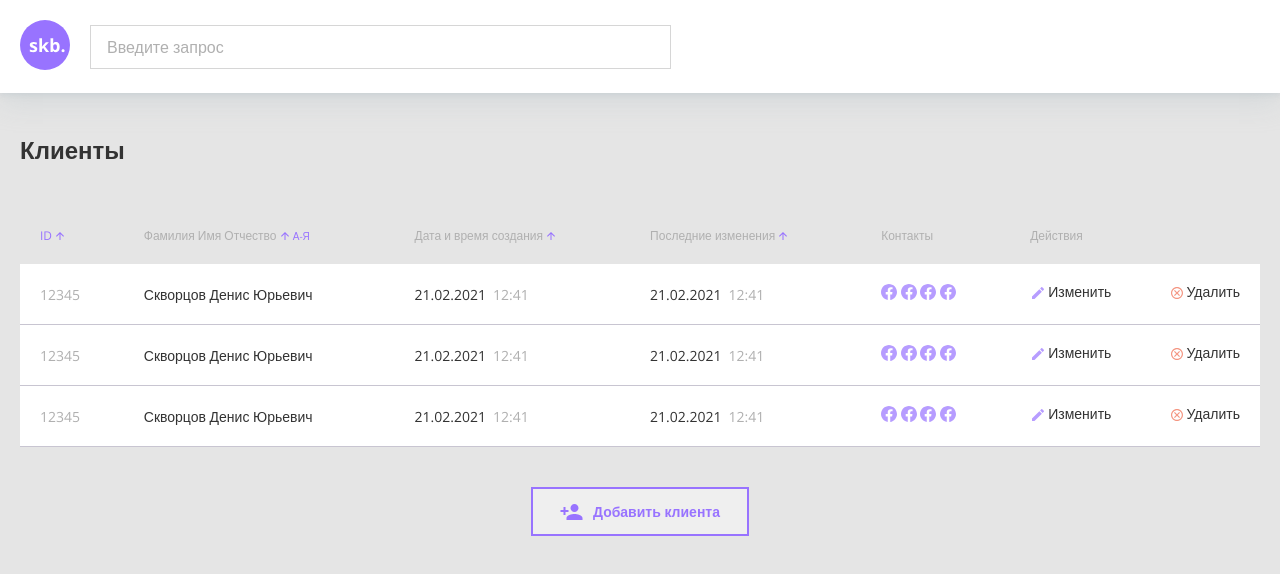
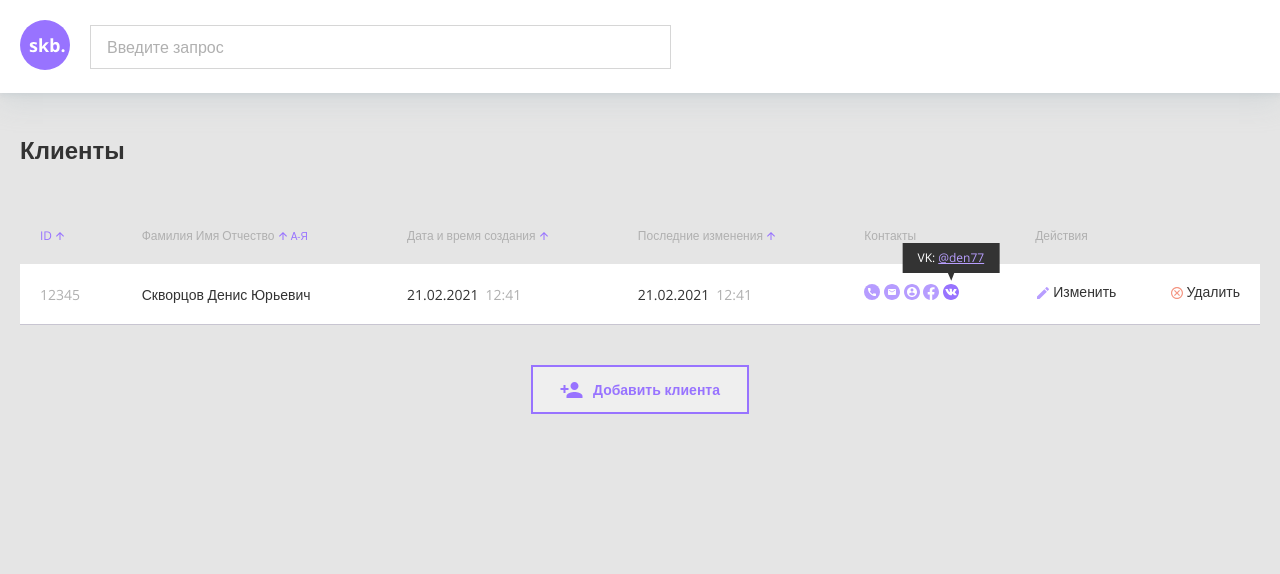
Before and after one commit to vladimir-andrushchenko2/clientsCrm, a website built with Parcel: page project/src/index.html in a window 1280 px wide. Built offline with nearby package versions, Linux system fonts and the light colour scheme.

Commit message:
added css for tooltips

```diff
--- a/project/src/index.html
+++ b/project/src/index.html
@@ -76,54 +76,36 @@
               <td class="table__cell client__edited">21.02.2021<span class="muted-text client__time">12:41</span></td>
               <td class="table__cell client__contacts">
                 <span class="tooltip">
-                  <span class="contanct contanct_facebook"></span>
-                  <span class="contanct contanct_facebook"></span>
-                  <span class="contanct contanct_facebook"></span>
-                  <span class="contanct contanct_facebook"></span>
-                </span>
-              </td>
-              <td class="table__cell table__actions-cell">
-                <button type="button" class="button client-action-btn client-edit-btn">
-                  Изменить
-                </button>
-                <button type="button" class="button client-action-btn client-delete-btn">
-                  Удалить
-                </button>
-              </td>
-            </tr>
-            <tr class="client table__row table__data-row">
-              <td class="table__cell client__id muted-text">12345</td>
-              <td class="table__cell client__name">Скворцов Денис Юрьевич</td>
-              <td class="table__cell client__created">21.02.2021<span class="muted-text client__time">12:41</span></td>
-              <td class="table__cell client__edited">21.02.2021<span class="muted-text client__time">12:41</span></td>
-              <td class="table__cell client__contacts">
-                <span class="tooltip">
-                  <span class="contanct contanct_facebook"></span>
-                  <span class="contanct contanct_facebook"></span>
-                  <span class="contanct contanct_facebook"></span>
-                  <span class="contanct contanct_facebook"></span>
-                </span>
-              </td>
-              <td class="table__cell table__actions-cell">
-                <button type="button" class="button client-action-btn client-edit-btn">
-                  Изменить
-                </button>
-                <button type="button" class="button client-action-btn client-delete-btn">
-                  Удалить
-                </button>
-              </td>
-            </tr>
-            <tr class="client table__row table__data-row">
-              <td class="table__cell client__id muted-text">12345</td>
-              <td class="table__cell client__name">Скворцов Денис Юрьевич</td>
-              <td class="table__cell client__created">21.02.2021<span class="muted-text client__time">12:41</span></td>
-              <td class="table__cell client__edited">21.02.2021<span class="muted-text client__time">12:41</span></td>
-              <td class="table__cell client__contacts">
-                <span class="tooltip">
-                  <span class="contanct contanct_facebook"></span>
-                  <span class="contanct contanct_facebook"></span>
-                  <span class="contanct contanct_facebook"></span>
-                  <span class="contanct contanct_facebook"></span>
+                  <span class="contact contact_tel">
+                    <span class="contact__tooltip"><a class="contact__tel" href="tel:+9788559080">+9788559080</a></span>
+                  </span>
+                  <span class="contact contact_email">
+                    <span class="contact__tooltip">
+                      <a class="contact__link" href="mailto:LoremIpsum@gmail.com">LoremIpsum@gmail.com
+                      </a>
+                    </span>
+                  </span>
+                  <span class="contact contact_other">
+                    <span class="contact__tooltip">
+                      Twitter:
+                      <a class="contact__link" href="#">@den77
+                      </a>
+                    </span>
+                  </span>
+                  <span class="contact contact_facebook">
+                    <span class="contact__tooltip">
+                      Facebook:
+                      <a class="contact__link" href="#">@den77
+                      </a>
+                    </span>
+                  </span>
+                  <span class="contact contact_vk contact_open">
+                    <span class="contact__tooltip">
+                      VK:
+                      <a class="contact__link" href="#">@den77
+                      </a>
+                    </span>
+                  </span>
                 </span>
               </td>
               <td class="table__cell table__actions-cell">
--- a/project/src/styles/style.css
+++ b/project/src/styles/style.css
@@ -67,12 +67,12 @@
 
 .table-wrapper {
   max-width: 100vw;
-  overflow: scroll;
+  overflow: auto;
 }
 
 .table {
   margin-top: 26px;
-  min-width: 840px;
+  min-width: 1200px;
   width: 100%;
   border-collapse: collapse;
 }
@@ -114,19 +114,98 @@
   position: relative;
 }
 
-.contanct {
+.contact {
+  position: relative;
   display: inline-block;
   width: 16px;
   height: 16px;
   opacity: 0.7;
 }
 
-.contanct:not(:last-child) {
+.contact:not(:last-child) {
   margin-right: 7;
 }
 
-.contanct_facebook {
+/* Tooltip logic */
+
+.contact__tooltip {
+  visibility: hidden;
+  box-sizing: border-box;
+  position: absolute;
+  transform: translateY(calc(-100% - 11px)) translateX(calc(-50% + 8px));
+  padding: 7px 15px;
+  width: max-content;
+  max-width: 163px;
+  font-weight: 400;
+  font-size: 12px;
+  line-height: 16px;
+  background-color: #333;
+  color: white;
+}
+
+.contact::before {
+  visibility: hidden;
+  content: "";
+  position: absolute;
+  top: -26px;
+  left: 2px;
+  transform: rotate(66deg) skewX(45deg);
+  width: 14px;
+  height: 14px;
+  background-color: #333;
+}
+
+.contact_open.contact::before {
+  visibility: visible;
+}
+
+.contact_open .contact__tooltip {
+  visibility: visible;
+}
+
+.contact_open.contact {
+  opacity: 1;
+}
+
+.contact__link {
+  color: #b89eff;
+  font-weight: 400;
+  font-size: 12px;
+  line-height: 16px;
+}
+
+.contact__tel {
+  font-weight: 700;
+  font-size: 12px;
+  line-height: 16px;
+  text-decoration: none;
+  color: #fff;
+}
+
+/* Tooltip logic end */
+
+.contact_facebook {
   background-image: url("../images/social/fb.svg");
+}
+
+.contact_email {
+  background-image: url("../images/social/mail.svg");
+}
+
+.contact_other {
+  background-image: url("../images/social/other.svg");
+}
+
+.contact_vk {
+  background-image: url("../images/social/vk.svg");
+}
+
+.contact_tel {
+  background-image: url("../images/social/phone.svg");
+}
+
+.contact_vk {
+  background-image: url("../images/social/vk.svg");
 }
 
 .small-text {
```
